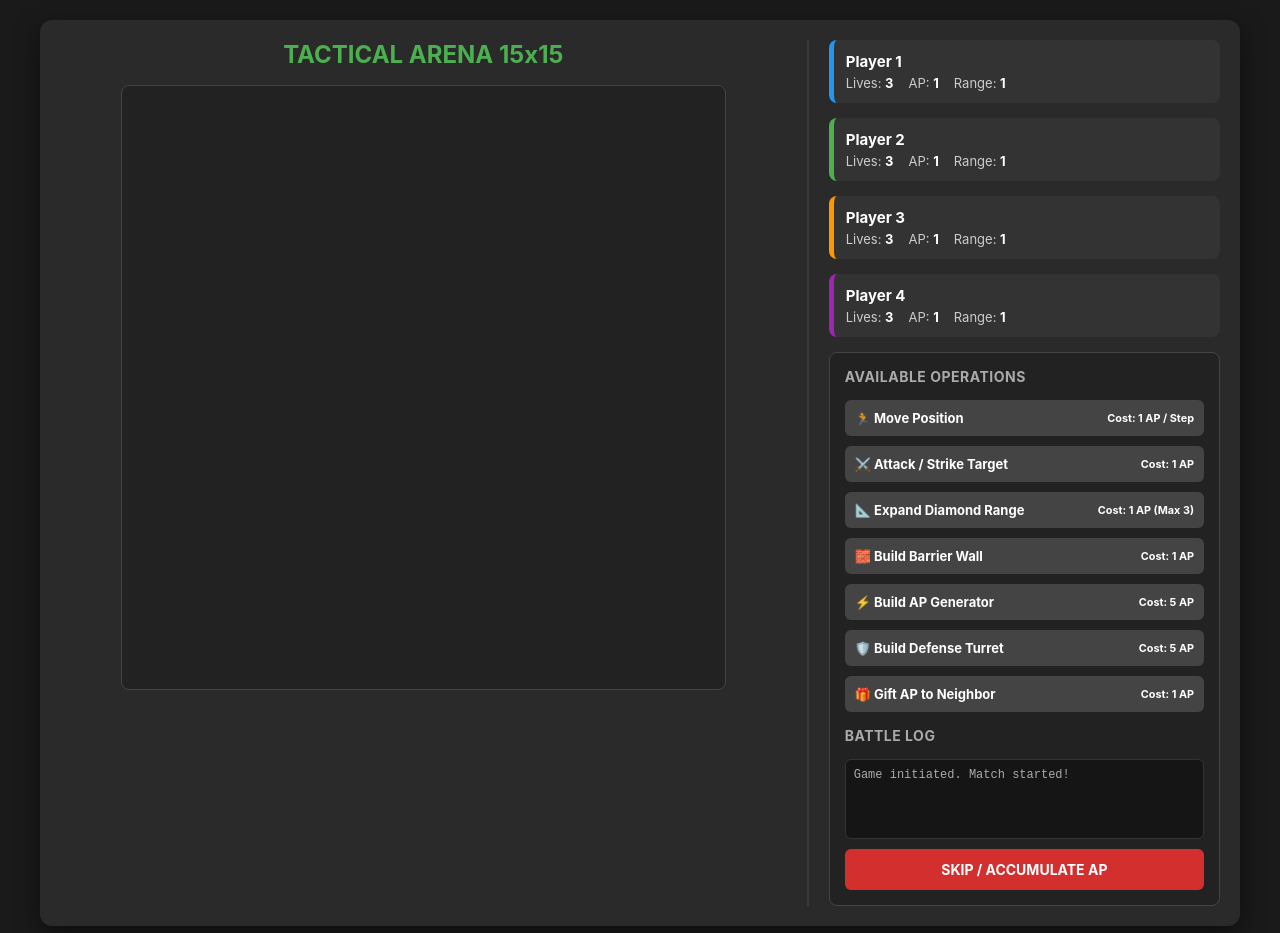
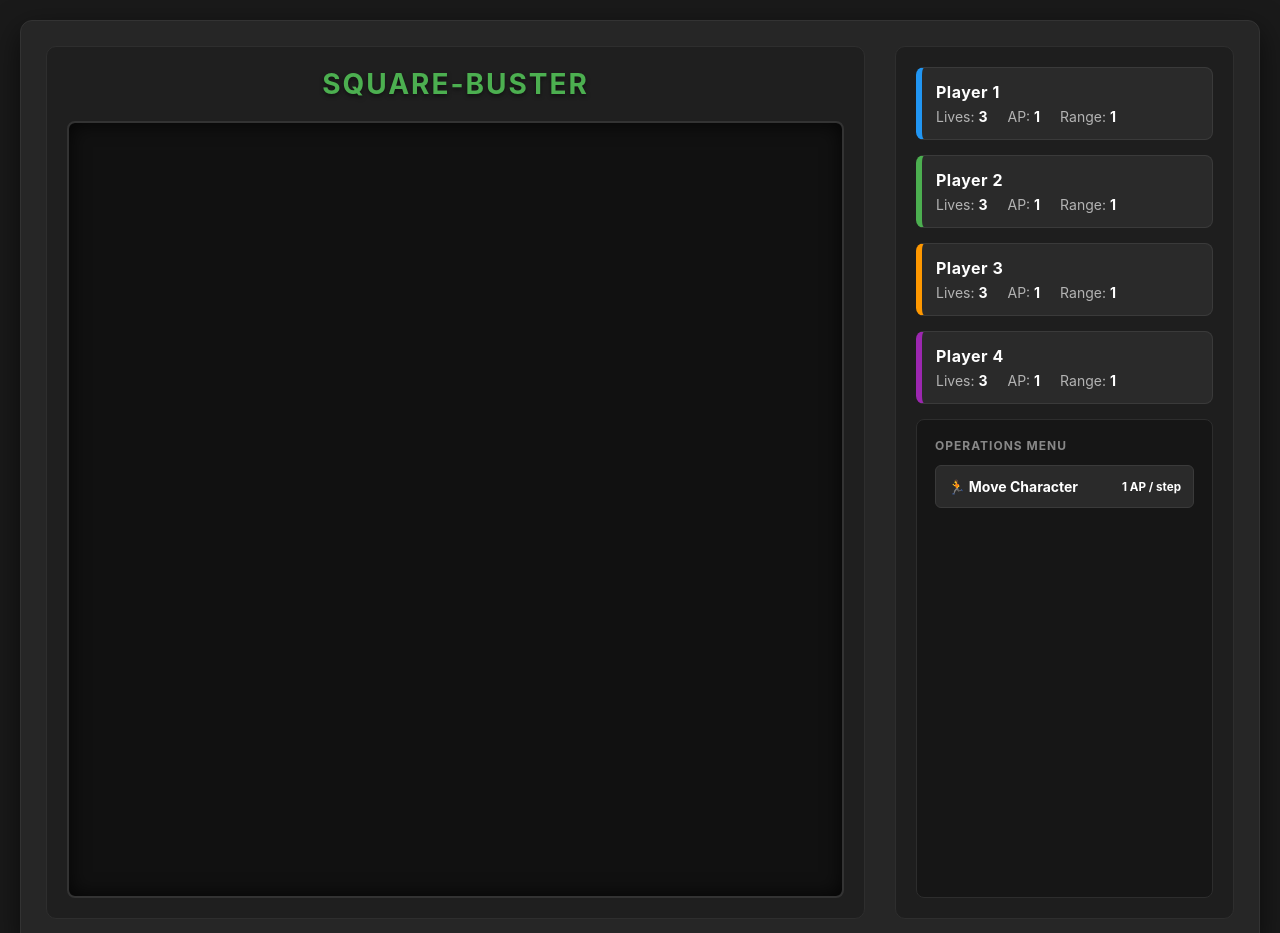
Before and after one commit to tlinny13/Square-Buster, a plain HTML site: page index.html in a window 1280 px wide. Shown: the top 933 px of the page. Drawn offline with Linux system fonts and the light colour scheme.

Commit message:
Update index.html

```diff
--- a/index.html
+++ b/index.html
@@ -3,128 +3,110 @@
 <head>
     <meta charset="UTF-8">
     <meta name="viewport" content="width=device-width, initial-scale=1.0">
-    <title>15x15 Tactical Arena Grid Game</title>
+    <title>Square-Buster: Tactical 15x15 Arena</title>
     <style>
-        * { box-sizing: border-box; font-family: -apple-system, BlinkMacSystemFont, "Segoe UI", Roboto, Helvetica, Arial, sans-serif; }
-        body { margin: 0; padding: 20px; background-color: #1a1a1a; color: #ffffff; display: flex; justify-content: center; }
-        .game-container { display: flex; gap: 20px; max-width: 1200px; width: 100%; background: #2a2a2a; padding: 20px; border-radius: 12px; box-shadow: 0 8px 24px rgba(0,0,0,0.5); }
-        .left-panel { flex: 1.3; display: flex; flex-direction: column; align-items: center; }
-        .right-panel { flex: 0.7; display: flex; flex-direction: column; gap: 15px; border-left: 2px solid #3a3a3a; padding-left: 20px; }
-        h1 { margin-top: 0; font-size: 24px; color: #4caf50; text-align: center; width: 100%; }
+        * { box-sizing: border-box; font-family: -apple-system, BlinkMacSystemFont, "Segoe UI", Roboto, Arial, sans-serif; }
+        body { margin: 0; padding: 20px; background-color: #1a1a1a; color: #ffffff; display: flex; justify-content: center; align-items: flex-start; min-height: 100vh; }
+        .game-container { display: flex; gap: 30px; max-width: 1250px; width: 100%; background: #262626; padding: 25px; border-radius: 12px; box-shadow: 0 10px 30px rgba(0,0,0,0.6); border: 1px solid #333; }
 
-        /* Grid Layout */
-        .grid-wrapper { position: relative; padding: 25px; background: #222; border-radius: 8px; border: 1px solid #444; }
-        .grid-container { display: grid; grid-template-columns: repeat(15, 35px); grid-template-rows: repeat(15, 35px); gap: 2px; }
-        .cell { background: #333; border-radius: 4px; display: flex; align-items: center; justify-content: center; font-size: 11px; font-weight: bold; position: relative; cursor: pointer; user-select: none; transition: background 0.15s; border: 1px solid rgba(255,255,255,0.03); }
-        .cell:hover { filter: brightness(1.2); }
+        /* Left Side: Massive Gameplay Grid */
+        .left-panel { flex: 1.4; display: flex; flex-direction: column; align-items: center; background: #1f1f1f; padding: 20px; border-radius: 10px; border: 1px solid #2e2e2e; }
+        h1 { margin: 0 0 20px 0; font-size: 28px; color: #4caf50; text-transform: uppercase; letter-spacing: 2px; text-shadow: 0 2px 4px rgba(0,0,0,0.5); text-align: center; }
 
-        /* Labels */
-        .label-row { position: absolute; display: flex; left: 25px; height: 25px; align-items: center; }
-        .label-row.top { top: 0; width: 553px; justify-content: space-around; }
-        .label-col { position: absolute; display: flex; flex-direction: column; top: 25px; width: 25px; align-items: center; }
-        .label-col.left { left: 0; height: 553px; justify-content: space-around; }
-        .axis-label { font-size: 11px; font-weight: bold; color: #888; text-align: center; width: 35px; height: 35px; display: flex; align-items: center; justify-content: center; }
+        .grid-wrapper { position: relative; padding: 35px; background: #111; border-radius: 8px; border: 2px solid #333; box-shadow: inset 0 0 20px rgba(0,0,0,0.8); }
+        .grid-container { display: grid; grid-template-columns: repeat(15, 45px); grid-template-rows: repeat(15, 45px); gap: 2px; }
 
-        /* Game Elements Styling */
-        .cell.in-range { background: rgba(76, 175, 80, 0.25); border: 1px solid #4caf50; }
-        .cell.node-minor { border: 2px dashed #ff9800; background: #443622; }
-        .cell.node-major { border: 2px dashed #e91e63; background: #442230; }
-        .cell.node-minor::after { content: "+1"; position: absolute; font-size: 9px; color: #ff9800; bottom: 1px; right: 2px; }
-        .cell.node-major::after { content: "+3"; position: absolute; font-size: 9px; color: #e91e63; bottom: 1px; right: 2px; }
+        .cell { background: #2a2a2a; border-radius: 4px; display: flex; align-items: center; justify-content: center; font-size: 16px; font-weight: bold; position: relative; cursor: pointer; user-select: none; transition: background 0.15s, transform 0.1s; border: 1px solid rgba(255,255,255,0.02); }
+        .cell:hover { filter: brightness(1.2); transform: scale(1.02); z-index: 2; }
 
-        .p1-color { background-color: #2196f3 !important; color: white; }
-        .p2-color { background-color: #4caf50 !important; color: white; }
-        .p3-color { background-color: #ff9800 !important; color: white; }
-        .p4-color { background-color: #9c27b0 !important; color: white; }
+        /* Coordinate Labels */
+        .label-row { position: absolute; display: flex; left: 35px; height: 35px; align-items: center; }
+        .label-row.top { top: 0; width: 703px; justify-content: space-around; }
+        .label-col { position: absolute; display: flex; flex-direction: column; top: 35px; width: 35px; align-items: center; }
+        .label-col.left { left: 0; height: 703px; justify-content: space-around; }
+        .axis-label { font-size: 13px; font-weight: bold; color: #777; text-align: center; width: 45px; height: 45px; display: flex; align-items: center; justify-content: center; }
 
-        .structure { font-size: 16px; width: 100%; height: 100%; display: flex; align-items: center; justify-content: center; }
-        .wall-struct { background: #555; border: 2px solid #777; border-radius: 4px; color: #bbb; }
-        .gen-struct { border: 2px solid currentColor; border-radius: 50%; font-size: 12px; font-weight: bold; background: rgba(0,0,0,0.4); }
-        .turret-struct { border: 2px solid currentColor; font-size: 14px; font-weight: bold; background: rgba(0,0,0,0.4); clip-path: polygon(50% 0%, 100% 38%, 82% 100%, 18% 100%, 0% 38%); }
+        /* Tactical Overlays & Mechanics Styles */
+        .cell.in-range { background: rgba(76, 175, 80, 0.25); border: 2px solid #4caf50; }
+        .cell.node-minor { border: 2px dashed #ff9800; background: #3d2b15; }
+        .cell.node-major { border: 2px dashed #e91e63; background: #401827; }
+        .cell.node-minor::after { content: "+1"; position: absolute; font-size: 10px; color: #ff9800; bottom: 2px; right: 4px; font-weight: 800; }
+        .cell.node-major::after { content: "+3"; position: absolute; font-size: 11px; color: #e91e63; bottom: 2px; right: 4px; font-weight: 800; }
 
-        /* Dashboard Controls */
-        .player-status-card { background: #333; padding: 12px; border-radius: 8px; border-left: 5px solid #fff; display: flex; flex-direction: column; gap: 4px; }
-        .player-status-card.active { box-shadow: 0 0 12px rgba(255,255,255,0.2); background: #3d3d3d; }
-        .status-header { display: flex; justify-content: space-between; font-weight: bold; font-size: 15px; }
-        .status-stats { display: flex; gap: 15px; font-size: 13px; color: #ccc; }
-        .status-stats span b { color: #fff; }
+        /* Players Distinct Assets */
+        .p1-color { background-color: #2196f3 !important; color: #ffffff; box-shadow: 0 0 10px #2196f3; }
+        .p2-color { background-color: #4caf50 !important; color: #ffffff; box-shadow: 0 0 10px #4caf50; }
+        .p3-color { background-color: #ff9800 !important; color: #ffffff; box-shadow: 0 0 10px #ff9800; }
+        .p4-color { background-color: #9c27b0 !important; color: #ffffff; box-shadow: 0 0 10px #9c27b0; }
 
-        .actions-panel { background: #222; padding: 15px; border-radius: 8px; border: 1px solid #444; flex-grow: 1; display: flex; flex-direction: column; gap: 10px; }
-        .panel-title { font-size: 14px; font-weight: bold; color: #aaa; margin-bottom: 5px; text-transform: uppercase; letter-spacing: 0.5px; }
+        /* Built Unit Inlays */
+        .structure { font-size: 20px; width: 100%; height: 100%; display: flex; align-items: center; justify-content: center; }
+        .wall-struct { background: #4a4a4a; border: 2px solid #666; border-radius: 4px; color: #bbb; }
+        .gen-struct { border: 2px solid currentColor; border-radius: 50%; font-size: 15px; font-weight: bold; background: rgba(0,0,0,0.5); }
+        .turret-struct { border: 2px solid currentColor; font-size: 16px; font-weight: bold; background: rgba(0,0,0,0.5); clip-path: polygon(50% 0%, 100% 38%, 82% 100%, 18% 100%, 0% 38%); }
 
-        .action-btn { background: #444; color: white; border: none; padding: 10px; border-radius: 6px; cursor: pointer; font-weight: bold; text-align: left; display: flex; justify-content: space-between; align-items: center; font-size: 13px; transition: background 0.2s; width: 100%; }
-        .action-btn:hover:not(:disabled) { background: #555; }
-        .action-btn:disabled { opacity: 0.4; cursor: not-allowed; }
-        .action-btn.active-choice { background: #4caf50 !important; box-shadow: 0 0 8px rgba(76,175,80,0.4); }
+        /* Right Side: Command Dashboard Panels */
+        .right-panel { flex: 0.8; display: flex; flex-direction: column; gap: 15px; background: #1e1e1e; padding: 20px; border-radius: 10px; border: 1px solid #2e2e2e; align-self: stretch; }
 
-        .skip-btn { background: #d32f2f; color: white; border: none; padding: 12px; border-radius: 6px; cursor: pointer; font-weight: bold; font-size: 14px; text-align: center; text-transform: uppercase; width: 100%; transition: background 0.2s; margin-top: auto; }
-        .skip-btn:hover { background: #f44336; }
+        .player-status-card { background: #2a2a2a; padding: 14px; border-radius: 8px; border-left: 6px solid #fff; display: flex; flex-direction: column; gap: 6px; border: 1px solid #3a3a3a; border-left-width: 6px; transition: transform 0.2s; }
+        .player-status-card.active { transform: scale(1.02); background: #333; border-color: #555; box-shadow: 0 4px 15px rgba(255,255,255,0.05); }
+        .status-header { display: flex; justify-content: space-between; font-weight: bold; font-size: 16px; letter-spacing: 0.5px; }
+        .status-tag { font-size: 11px; background: #ff3333; padding: 2px 6px; border-radius: 4px; font-weight: bold; letter-spacing: 1px; }
+        .status-stats { display: flex; gap: 20px; font-size: 14px; color: #b3b3b3; }
+        .status-stats span b { color: #ffffff; }
 
-        .log-box { background: #151515; border-radius: 6px; padding: 8px; font-size: 12px; color: #aaa; height: 80px; overflow-y: auto; border: 1px solid #333; font-family: monospace; }
-        .victory-screen { position: absolute; top: 0; left: 0; width: 100%; height: 100%; background: rgba(0,0,0,0.9); display: flex; flex-direction: column; align-items: center; justify-content: center; border-radius: 8px; z-index: 10; font-size: 24px; font-weight: bold; color: #4caf50; }
+        .actions-panel { background: #161616; padding: 18px; border-radius: 8px; border: 1px solid #2d2d2d; flex-grow: 1; display: flex; flex-direction: column; gap: 10px; }
+        .panel-title { font-size: 12px; font-weight: bold; color: #888; text-transform: uppercase; letter-spacing: 1px; margin-bottom: 2px; }
+
+        .action-btn { background: #2a2a2a; color: #fff; border: 1px solid #3a3a3a; padding: 12px; border-radius: 6px; cursor: pointer; font-weight: bold; text-align: left; display: flex; justify-content: space-between; align-items: center; font-size: 14px; transition: all 0.15s; width: 100%; }
+        .action-btn:hover:not(:disabled) { background: #353535; border-color: #444; }
+        .action-btn:disabled { opacity: 0.25; cursor: not-allowed; }
+        .action-btn.active-choice { background: #4caf50 !important; color: white !important; border-color: #66bb6a !important; box-shadow: 0 0 10px rgba(76,175,80,0.3); }
+
+        .skip-btn { background: #c62828; color: white; border: none; padding: 15px; border-radius: 6px; cursor: pointer; font-weight: bold; font-size: 15px; text-align: center; text-transform: uppercase; width: 100%; transition: background 0.2s; margin-top: auto; letter-spacing: 1px; box-shadow: 0 4px 10px rgba(0,0,0,0.3); }
+        .skip-btn:hover { background: #e53935; }
+
+        .log-box { background: #0c0c0c; border-radius: 6px; padding: 10px; font-size: 13px; color: #8ed191; height: 100px; overflow-y: auto; border: 1px solid #222; font-family: 'Courier New', Courier, monospace; line-height: 1.4; }
+        .victory-screen { position: absolute; top: 0; left: 0; width: 100%; height: 100%; background: rgba(0,0,0,0.95); display: flex; flex-direction: column; align-items: center; justify-content: center; border-radius: 8px; z-index: 10; font-size: 32px; font-weight: bold; color: #4caf50; text-shadow: 0 0 10px rgba(76,175,80,0.5); }
     </style>
 </head>
 <body>
 
 <div class="game-container">
-    <!-- Left Hand: Enlarged Gameplay Arena -->
+    <!-- Left Column: Big Tabletop Grid Board -->
     <div class="left-panel">
-        <h1>TACTICAL ARENA 15x15</h1>
+        <h1>Square-Buster</h1>
         <div class="grid-wrapper">
-            <!-- Labels top -->
             <div class="label-row top" id="top-labels"></div>
-            <!-- Labels left -->
             <div class="label-col left" id="left-labels"></div>
-            <!-- Grid Container -->
             <div class="grid-container" id="board"></div>
-            <!-- Victory Overlay -->
+
             <div class="victory-screen" id="victory-layer" style="display: none;">
-                <div id="victory-text">PLAYER 1 WINS!</div>
-                <button onclick="resetGame()" style="margin-top:15px; padding:8px 16px; font-weight:bold; cursor:pointer;">Play Again</button>
+                <div id="victory-text">PLAYER 1 SECURED VICTORY!</div>
+                <button onclick="resetGame()" style="margin-top:20px; padding:12px 24px; font-size:16px; font-weight:bold; cursor:pointer; background:#4caf50; color:white; border:none; border-radius:6px;">Start New Match</button>
             </div>
         </div>
     </div>
 
-    <!-- Right Hand: Consolidated Sidebar Dashboard -->
+    <!-- Right Column: Command HUD Sidebar -->
     <div class="right-panel">
-        <!-- Status Display cards -->
         <div id="p1-card" class="player-status-card" style="border-left-color: #2196f3;">
-            <div class="status-header"><span>Player 1</span><span id="p1-status-tag"></span></div>
+            <div class="status-header"><span>Player 1</span><span id="p1-status-tag" class="status-tag" style="display:none;">ELIMINATED</span></div>
             <div class="status-stats"><span>Lives: <b id="p1-lives">3</b></span><span>AP: <b id="p1-ap">1</b></span><span>Range: <b id="p1-rng">1</b></span></div>
         </div>
         <div id="p2-card" class="player-status-card" style="border-left-color: #4caf50;">
-            <div class="status-header"><span>Player 2</span><span id="p2-status-tag"></span></div>
+            <div class="status-header"><span>Player 2</span><span id="p2-status-tag" class="status-tag" style="display:none;">ELIMINATED</span></div>
             <div class="status-stats"><span>Lives: <b id="p2-lives">3</b></span><span>AP: <b id="p2-ap">1</b></span><span>Range: <b id="p2-rng">1</b></span></div>
         </div>
         <div id="p3-card" class="player-status-card" style="border-left-color: #ff9800;">
-            <div class="status-header"><span>Player 3</span><span id="p3-status-tag"></span></div>
+            <div class="status-header"><span>Player 3</span><span id="p3-status-tag" class="status-tag" style="display:none;">ELIMINATED</span></div>
             <div class="status-stats"><span>Lives: <b id="p3-lives">3</b></span><span>AP: <b id="p3-ap">1</b></span><span>Range: <b id="p3-rng">1</b></span></div>
         </div>
         <div id="p4-card" class="player-status-card" style="border-left-color: #9c27b0;">
-            <div class="status-header"><span>Player 4</span><span id="p4-status-tag"></span></div>
+            <div class="status-header"><span>Player 4</span><span id="p4-status-tag" class="status-tag" style="display:none;">ELIMINATED</span></div>
             <div class="status-stats"><span>Lives: <b id="p4-lives">3</b></span><span>AP: <b id="p4-ap">1</b></span><span>Range: <b id="p4-rng">1</b></span></div>
         </div>
 
-        <!-- Action Choices Configuration Dashboard -->
         <div class="actions-panel">
-            <div class="panel-title">Available Operations</div>
-            <button class="action-btn" id="btn-move" onclick="selectAction('move')"><span>🏃 Move Position</span><small>Cost: 1 AP / Step</small></button>
-            <button class="action-btn" id="btn-attack" onclick="selectAction('attack')"><span>⚔️ Attack / Strike Target</span><small>Cost: 1 AP</small></button>
-            <button class="action-btn" id="btn-expand" onclick="selectAction('expand')"><span>📐 Expand Diamond Range</span><small>Cost: 1 AP (Max 3)</small></button>
-            <button class="action-btn" id="btn-wall" onclick="selectAction('wall')"><span>🧱 Build Barrier Wall</span><small>Cost: 1 AP</small></button>
-            <button class="action-btn" id="btn-gen" onclick="selectAction('generator')"><span>⚡ Build AP Generator</span><small>Cost: 5 AP</small></button>
-            <button class="action-btn" id="btn-turret" onclick="selectAction('turret')"><span>🛡️ Build Defense Turret</span><small>Cost: 5 AP</small></button>
-            <button class="action-btn" id="btn-gift" onclick="selectAction('gift')"><span>🎁 Gift AP to Neighbor</span><small>Cost: 1 AP</small></button>
-
-            <div class="panel-title" style="margin-top:5px;">Battle Log</div>
-            <div class="log-box" id="log">Game initiated. Match started!</div>
-
-            <button class="skip-btn" id="btn-skip" onclick="skipTurn()">Skip / Accumulate AP</button>
-        </div>
-    </div>
-</div>
-
-<script>
-    const COLS = ['A','B','C','D','E','F','G','H','I','J','K','L','M','N','O'];
-
-    // Core Immutable State Objects
+            <div class="panel-title">Operations Menu</div>
+            <button class="action-btn" id="btn-move" onclick="selectAction('move')"><span>🏃 Move Character</span><small>1 AP / step</small></button>
```
